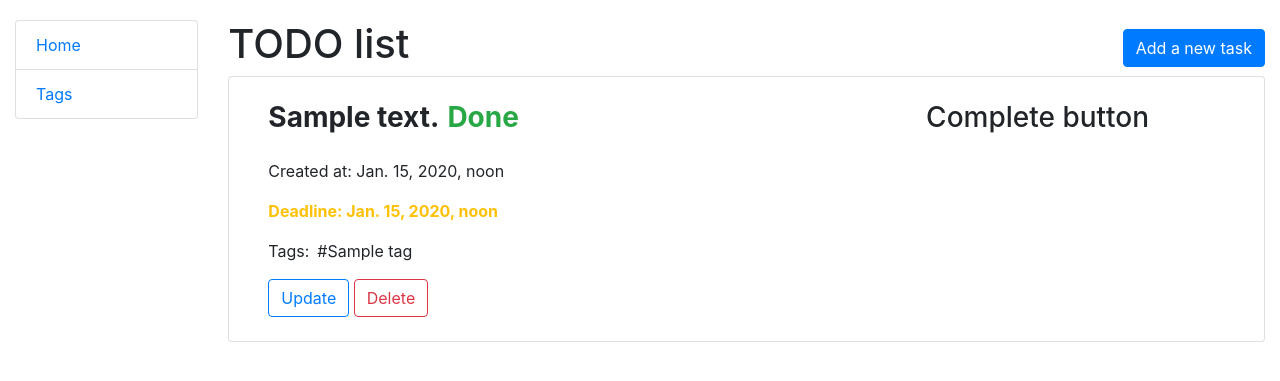
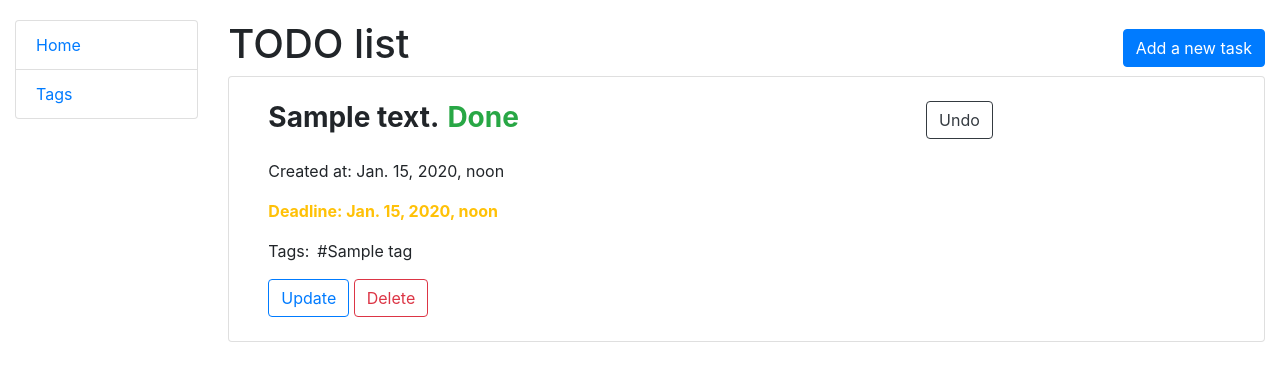
Before and after one commit to vladislav-tsybuliak1/Todo-list, a Django app: page / in a window 1280 px wide. Shown: the top 381 px of the page. Run offline with Django 5.2, Linux system fonts and the light colour scheme; tables that the repository leaves empty hold one stand-in row (values such as "Sample post").

Commit message:
Add complete and undo buttons to each task, change index view

```diff
--- a/task/views.py
+++ b/task/views.py
@@ -1,5 +1,5 @@
 from django.http import HttpRequest, HttpResponse
-from django.shortcuts import render
+from django.shortcuts import render, get_object_or_404, redirect
 from django.urls import reverse_lazy
 from django.views import generic
 
@@ -8,6 +8,15 @@ from task.models import Task
 
 
 def index(request: HttpRequest) -> HttpResponse:
+    if request.method == "POST":
+        task_id = request.POST.get("task_id")
+        task = get_object_or_404(Task, id=task_id)
+        if task.is_completed:
+            task.is_completed = False
+        else:
+            task.is_completed = True
+        task.save()
+        return redirect("task:index")
     tasks = Task.objects.prefetch_related("tags")
     context = {
         "tasks": tasks
--- a/templates/task/index.html
+++ b/templates/task/index.html
@@ -31,7 +31,21 @@
 
             </div>
             <div class="col-4">
-              Complete button
+              <form method="post" action="">
+                {% csrf_token %}
+                <input type="hidden" name="task_id" value="{{ task.id }}">
+                {% if task.is_completed %}
+                  <button type="submit" class="btn btn-outline-dark">
+                    Undo
+                  </button>
+                {% else %}
+                  <button type="submit" class="btn btn-outline-success">
+                    Complete
+                  </button>
+                {% endif %}
+
+
+              </form>
             </div>
           </div>
 
```
